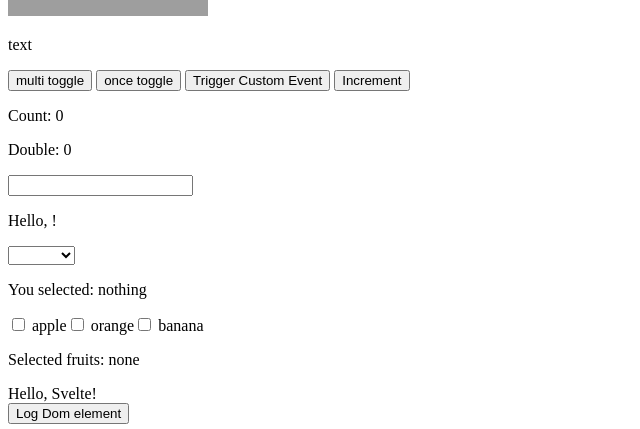
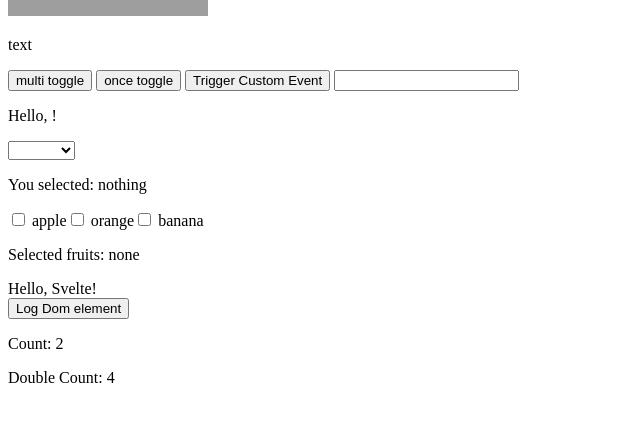
Before and after one commit to litswd0211/practice-svelte, a SvelteKit app in the folder myapp/: page / in a window 1280 px wide. Shown: the part 474-903 px from the top of the page, without its empty margins (0-640 px from the left). After the commit the page ends 877 px from the top, so only its background shows below. Built offline with nearby package versions, Linux system fonts and the light colour scheme; grey boxes are pictures that could not be loaded.

Commit message:
Add store

```diff
--- a/myapp/src/routes/+page.svelte
+++ b/myapp/src/routes/+page.svelte
@@ -27,19 +27,6 @@
     console.log(event.detail.data);
   }
 
-  let count = 0;
-  let doubled;
-
-  $: doubled = count * 2;
-
-  $: if (count >= 5) {
-    console.log("Count is 5 or greater");
-  }
-
-  function increment() {
-    count += 1;
-  }
-
   let name = "";
 
   let selectedFruit = "";
@@ -47,6 +34,8 @@
   let fruits = ["apple", "orange", "banana"];
 
   let myElement;
+
+  import { derCount, derDoubled } from "../store.js";
 </script>
 
 <Child {text} {html} {arr} {obj} />
@@ -56,11 +45,6 @@
 <button on:click|once={alertToggle} on:click={consoleTogge}>once toggle</button>
 
 <DispatcherChild on:myevent={handleCustomEvent} />
-
-<button on:click={increment}>Increment</button>
-
-<p>Count: {count}</p>
-<p>Double: {doubled}</p>
 
 <input type="text" bind:value={name} />
 <p>Hello, {name}!</p>
@@ -85,3 +69,6 @@
 <div bind:this={myElement}>Hello, Svelte!</div>
 
 <button on:click={() => console.log(myElement)}>Log Dom element</button>
+
+<p>Count: {$derCount}</p>
+<p>Double Count: {$derDoubled}</p>
--- /dev/null
+++ b/myapp/src/store.js
@@ -0,0 +1,4 @@
+import { writable, derived } from 'svelte/store';
+
+export const derCount = writable(2);
+export const derDoubled = derived(derCount, ($derCount) => $derCount * 2);
```
